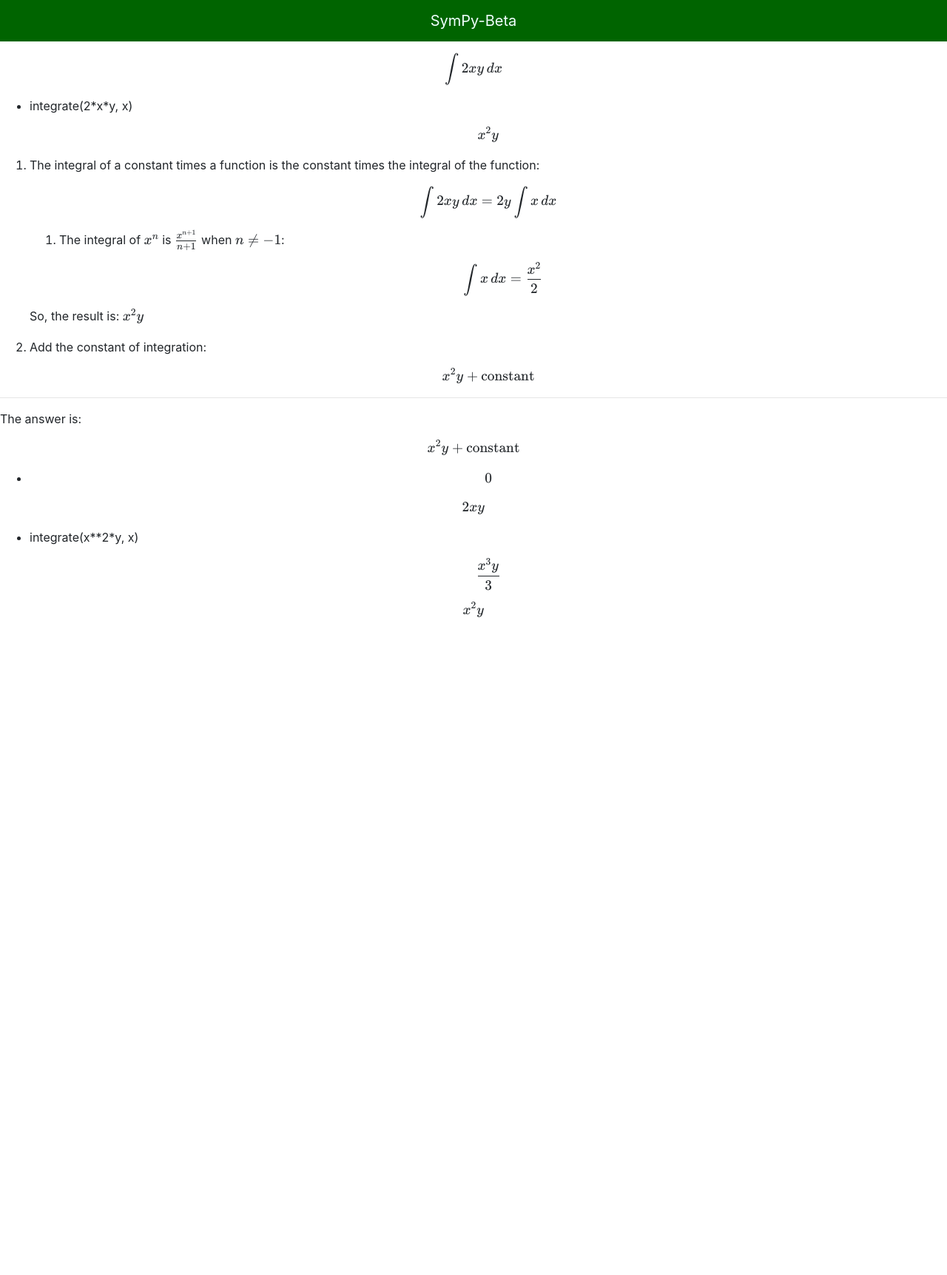
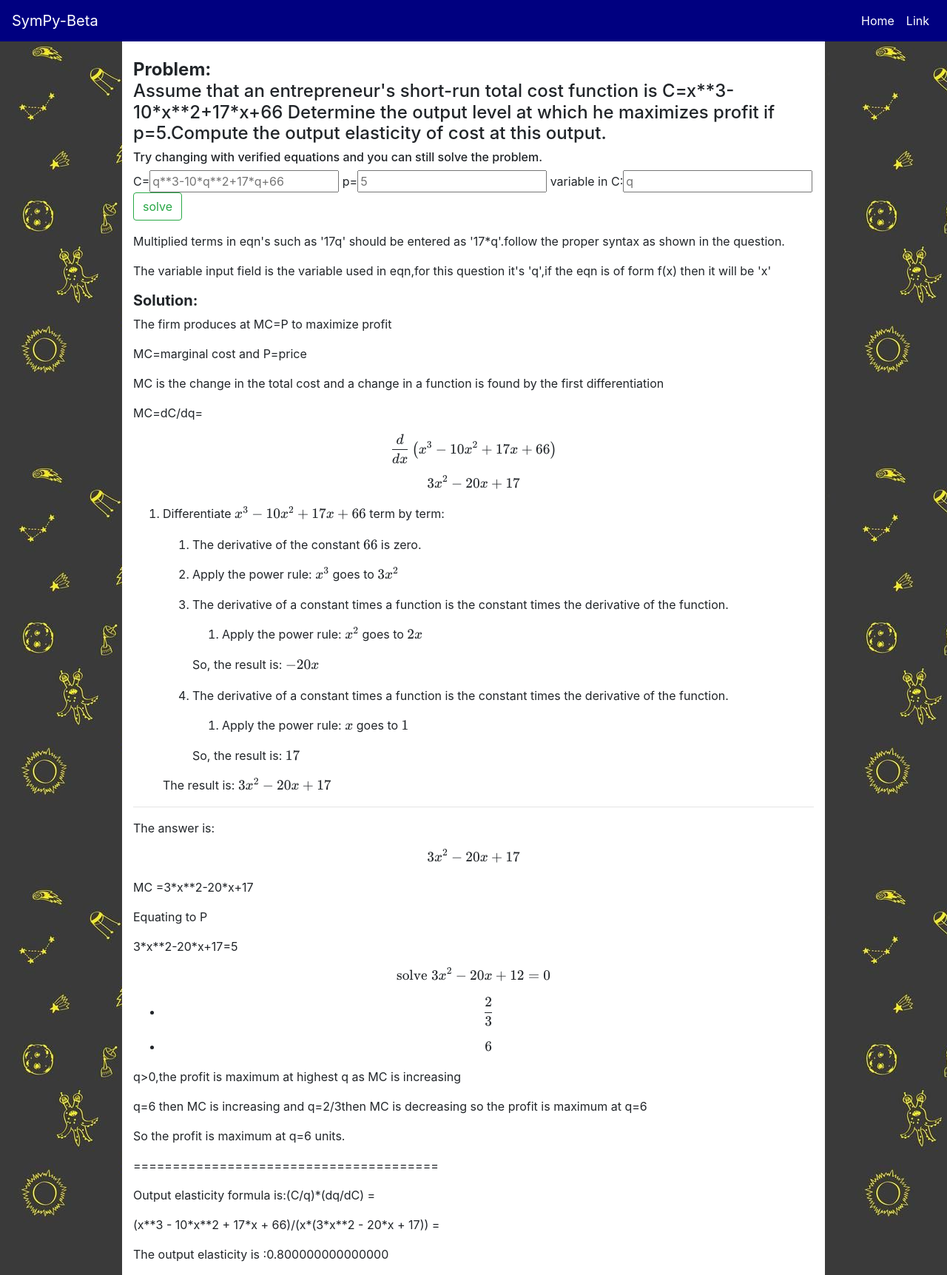
Before and after one commit to srinivaspavan9/katex-rendering-matheqs, a Flask app: template templates/index.html in a window 1280 px wide. Shown: the whole page at 74% size. Before the commit the page ends 834 px from the top, so only its background shows below. Run offline with Flask 2, Linux system fonts and the light colour scheme; the template is opened without the code that fills it, so the values that code supplies are empty; some libraries are stand-ins or nearby versions.

Commit message:
The second problem

```diff
--- a/app.py
+++ b/app.py
@@ -1,42 +1,177 @@
-from flask import Flask,render_template
+from flask import Flask,render_template,request
+from sympy.solvers import solve
+from sympy import Symbol
+from sympy import simplify
 import urllib.request,json
 app=Flask(__name__)
 
 @app.route('/')
-@app.route('/index')
+@app.route('/index',methods=['POST','GET'])
 def index():
-    file=open("templates/index.html",'w')
-    s='''<!doctype html>
-<html lang="en">
-  <head>
-    <!-- Required meta tags -->
-    <meta charset="utf-8">
-    <meta name="viewport" content="width=device-width, initial-scale=1, shrink-to-fit=no">
-    <!-- Bootstrap CSS -->
-    <link rel="stylesheet" href="https://stackpath.bootstrapcdn.com/bootstrap/4.3.1/css/bootstrap.min.css" integrity="sha384-ggOyR0iXCbMQv3Xipma34MD+dH/1fQ784/j6cY/iJTQUOhcWr7x9JvoRxT2MZw1T" crossorigin="anonymous">
-  <link rel="stylesheet" href="https://cdn.jsdelivr.net/npm/katex@0.11.1/dist/katex.min.css" integrity="sha384-zB1R0rpPzHqg7Kpt0Aljp8JPLqbXI3bhnPWROx27a9N0Ll6ZP/+DiW/UqRcLbRjq" crossorigin="anonymous">
-    <title>Sympy-Beta</title>
-    <script src="https://ajax.googleapis.com/ajax/libs/jquery/3.5.1/jquery.min.js"></script>
-    </head>
-    <body>
-    <nav class="navbar navbar-light" style="background-color: #006400;">
-        <a class="navbar-brand" style="color:azure;margin:auto;">SymPy-Beta</a>
-    </nav>
-    <script src="https://cdn.jsdelivr.net/npm/katex@0.11.1/dist/katex.min.js" integrity="sha384-y23I5Q6l+B6vatafAwxRu/0oK/79VlbSz7Q9aiSZUvyWYIYsd+qj+o24G5ZU2zJz" crossorigin="anonymous"></script>
-    <script defer src="https://cdn.jsdelivr.net/npm/katex@0.11.1/dist/contrib/mathtex-script-type.min.js" integrity="sha384-LJ2FmexL77rmGm6SIpxq7y+XA6bkLzGZEgCywzKOZG/ws4va9fUVu2neMjvc3zdv" crossorigin="anonymous"></script>'''
-    url="http://ravigitte.pythonanywhere.com/solve/?exp=integrate(2*x%20+%20y,x)"
-    res=urllib.request.urlopen(url)
-    data=json.loads(res.read())
-    for i in range(len(data)):
-        if(i!=3):
-            s=s+data[i]['output']
-    s=s+'''<script src="https://cdnjs.cloudflare.com/ajax/libs/popper.js/1.14.7/umd/popper.min.js" integrity="sha384-UO2eT0CpHqdSJQ6hJty5KVphtPhzWj9WO1clHTMGa3JDZwrnQq4sF86dIHNDz0W1" crossorigin="anonymous"></script>
-    <script src="https://stackpath.bootstrapcdn.com/bootstrap/4.3.1/js/bootstrap.min.js" integrity="sha384-JjSmVgyd0p3pXB1rRibZUAYoIIy6OrQ6VrjIEaFf/nJGzIxFDsf4x0xIM+B07jRM" crossorigin="anonymous"></script>
-  </body>
-</html>'''
-    file.write(s)
-    file.close()
-    return render_template('index.html')
+    if request.method=='POST':
+        ceq=request.form.get('ceq')
+        pvar=request.form.get('pvar')
+        qvar=request.form.get('qvar')
+        file=open("templates/index.html",'w')
+        s='''{% extends 'base.html' %}
+        {% block body %}</br>
+        <h4><b>Problem:</b> </br>Assume that an entrepreneur's
+        short-run total cost function is C='''+ceq+'''
+        Determine the output level at which he maximizes profit if p='''+pvar+'''.Compute the
+        output elasticity of cost at this output.</h4>
+        <h6>Try changing with verified equations and you can still solve the problem.</h6>
+        <form action="/index" method="POST">
+        <p>C=<input type="text" name="ceq" placeholder="q**3-10*q**2+17*q+66"> p=<input
+        type="text" name="pvar" placeholder="5"> variable in C:<input type="text" name="qvar" placeholder="q">  <input type="submit" class="btn btn-outline-success" value="solve"></p>
+        </form>
+        <p>Multiplied terms in eqn's such as '17q' should be entered as '17*q'.follow the  proper syntax as shown in the question.</p>
+        <p>The variable input field is the variable used in eqn,for this question it's 'q',if the eqn is of form f(x) then it will be 'x'</p>
+        <h5><b>Solution:</b></h5>
+        <p>The firm produces at MC=P to maximize profit</p>
+        <p>MC=marginal cost and P=price</p>
+        <p>MC is the change in the total cost and a change in a
+        function is found by the first differentiation</p>
+        <p>MC=dC/dq=</p>
+        '''
+        ceq=ceq.replace(' ','')
+        tempeq=ceq
+        ceq=ceq.replace('+',"%2B")
+        url="http://ravigitte.pythonanywhere.com/solve/?exp=diff("+ceq+","+qvar+")"
+        res=urllib.request.urlopen(url)
+        data=json.loads(res.read())
+        eq=None
+        for i in range(3):
+            if('output' in data[i]):
+                s=s+data[i]['output']
+            if(i==1 and 'value' in data[i]):
+                eq=data[i]['value']
+        eq=eq.replace(' ','')
+        tempeq2=eq
+        q=Symbol(qvar,real=True)
+        roots=solve(simplify(eq+"-"+"("+pvar+")"))
+        s=s+"<p>MC ="+eq+"</p>"
+        s=s+"<p>Equating to P</p>"
+        s=s+"<p>"+eq+"="+pvar+"</p>"
+        eq=eq.replace('+','%2B')
+        eq=eq+"-"+"("+pvar+")"
+        url2="http://ravigitte.pythonanywhere.com/solve/?exp=solve("+eq+")"
+        res2=urllib.request.urlopen(url2)
+        data2=json.loads(res2.read())
+        for i in range(len(data2)):
+            if('output' in data2[i]):
+                s=s+data2[i]['output']
+        flag=True
+        for i in roots:
+            if(i.is_real):
+                flag=True
+            else:
+                flag=False
+        if(flag==True):
+            s=s+"<p>q>0,the profit is maximum at highest q as MC is increasing</p>"
+            s=s+"<p>q="+str(max(roots))+" then MC is increasing and q="+str(min(roots))+"then MC is decreasing so the profit is maximum at q="+str(max(roots))+"</p>"
+            s=s+"<p>So the profit is maximum at q="+str(max(roots))+" units.</p>"
+            s=s+"<p>=======================================</p>"
+            s=s+"<p>Output elasticity formula is:(C/q)*(dq/dC) =</p>"
+            # expr=simplify("("+tempeq+"/"+qvar+")*("+"1/"+tempeq2+")")
+            try:
+                expr1=simplify(tempeq)
+                expr2=simplify(qvar)
+                expr3=simplify(tempeq2)
+            except:
+                s=s+"<h1 style='color:red'>Either the equation you entered is not following proper syntax or is invalid</h1>"
+                s=s+"<h2 style='color:red'>Please try again</h2>"
+                s=s+"{%endblock%}"
+                file.write(s)
+                file.close()
+                return render_template('index.html')
+            m=max(roots)
+            m=m.evalf()
+            print(m)
+            expr1=expr1.subs(q,float(m))
+            expr2=expr2.subs(q,float(m))
+            expr3=expr3.subs(q,float(m))
+            expr4=simplify((expr1/expr2)*(1/expr3))
+            show=simplify((expr1/expr2)*(1/expr3))
+            ans=expr4.subs(qvar,float(m))
+            print(ans)
+            # ans2=expr4.subs(q,float(m))
+            # expr=expr.subs(q,max(roots))
+            s=s+"<p> "+str(show)+" = </p>"
+            s=s+"<p> The output elasticity is :"+str(ans)+"</p>"
+            # s=s+"<h2> = "++"</h2>"
+            s=s+'''{%endblock%}'''
+            file.write(s)
+            file.close()
+            return render_template('index.html')
+        else:
+            s=s+"<h3>The equation :"+tempeq2+" has complex roots</h3>"
+            s=s+"<h3>The given equation is unverified/not suitable.</h3>{%endblock%}"
+            file.write(s)
+            file.close()
+            return render_template('index.html')
+
+    else:
+        file=open("templates/index.html",'w')
+        s='''{% extends 'base.html' %}
+        {% block body %}</br>
+        <h4><b>Problem:</b> </br>Assume that an entrepreneur's
+        short-run total cost function is C=q**3-10*q**2+17*q+66
+        Determine the output level at which he maximizes profit if p=5.Compute the
+        output elasticity of cost at this output.</h4>
+        <h6>Try changing with verified equations and you can still solve the problem.</h6>
+        <form action="/index" method="POST">
+        <p>C=<input type="text" name="ceq" placeholder="q**3-10*q**2+17*q+66"> p=<input
+        type="text" name="pvar" placeholder="5"> variable in C:<input type="text" name="qvar" placeholder="q">  <input type="submit" class="btn btn-outline-success" value="solve"></p>
+        </form>
+        <p>Multiplied terms in eqn's such as '17q' should be entered as '17*q'.follow the  proper syntax as shown in the question.</p>
+        <p>The variable input field is the variable used in eqn,for this question it's 'q',if the eqn is of form f(x) then it will be 'x'</p>
+        <h5><b>Solution:</b></h5>
+        <p>The firm produces at MC=P to maximize profit</p>
+        <p>MC=marginal cost and P=price</p>
+        <p>MC is the change in the total cost and a change in a
+        function is found by the first differentiation</p>
+        <p>MC=dC/dq=</p>
+        '''
+        url="http://ravigitte.pythonanywhere.com/solve/?exp=diff(q**3-10q**2%2B17q%2B66,q)"
+        res=urllib.request.urlopen(url)
+        data=json.loads(res.read())
+        eq=None
+        for i in range(3):
+            if('output' in data[i]):
+                s=s+data[i]['output']
+            if(i==1 and 'value' in data[i]):
+                eq=data[i]['value']
+        eq=eq.replace(' ','')
+        q=Symbol('q')
+        roots=solve(eq+"-5")
+        s=s+"<p>MC ="+eq+"</p>"
+        s=s+"<p>Equating to P</p>"
+        s=s+"<p>"+eq+"=5</p>"
+        eq=eq.replace('+','%2B')
+        eq=eq+"-"+"5"
+        url2="http://ravigitte.pythonanywhere.com/solve/?exp=solve("+eq+")"
+        res2=urllib.request.urlopen(url2)
+        data2=json.loads(res2.read())
+        for i in range(len(data2)):
+            if('output' in data2[i]):
+                s=s+data2[i]['output']
+        s=s+"<p>q>0,the profit is maximum at highest q as MC is increasing</p>"
+        s=s+"<p>q="+str(max(roots))+" then MC is increasing and q="+str(min(roots))+"then MC is decreasing so the profit is maximum at q=6</p>"
+        s=s+"<p>So the profit is maximum at q=6 units.</p>"
+        s=s+"<p>=======================================</p>"
+        s=s+"<p>Output elasticity formula is:(C/q)*(dq/dC)=</p>"
+        s=s+"<p>((q**3-10q**2+17q+66)/q)*(1/3q**2-20q+17)</p>"
+        s=s+"<p>=24/6*1/5</p>"
+        s=s+"<p>=0.8</p>"
+        s=s+"<p>The output elasticity is 0.8</p>"
+        s=s+'''{%endblock%}'''
+        file.write(s)
+        file.close()
+        return render_template('index.html')
+
+@app.route('/base')
+def base():
+  return render_template('base.html')
 
 if __name__=='__main__':
     app.run(debug=True)
--- /dev/null
+++ b/templates/base.html
@@ -0,0 +1,60 @@
+<!doctype html>
+<html lang="en">
+  <head>
+    <!-- Required meta tags -->
+    <meta charset="utf-8">
+    <meta name="viewport" content="width=device-width, initial-scale=1, shrink-to-fit=no">
+
+    <!-- Bootstrap CSS -->
+    <link rel="stylesheet" href="https://stackpath.bootstrapcdn.com/bootstrap/4.5.0/css/bootstrap.min.css" integrity="sha384-9aIt2nRpC12Uk9gS9baDl411NQApFmC26EwAOH8WgZl5MYYxFfc+NcPb1dKGj7Sk" crossorigin="anonymous">
+    <link rel="stylesheet" href="https://cdn.jsdelivr.net/npm/katex@0.11.1/dist/katex.min.css" integrity="sha384-zB1R0rpPzHqg7Kpt0Aljp8JPLqbXI3bhnPWROx27a9N0Ll6ZP/+DiW/UqRcLbRjq" crossorigin="anonymous">
+    <script src="https://ajax.googleapis.com/ajax/libs/jquery/3.5.1/jquery.min.js"></script>
+    <title>Base</title>
+  </head>
+  <body style="background-image: url(static/bgyellow.jpeg);background-repeat: repeat;">
+      <!-- Navbar starts here  -->
+      <nav class="navbar navbar-expand-lg navbar-light" style="background-color:#000080;">
+        <a class="navbar-brand" href="#" style="color:white;">SymPy-Beta</a>
+        <button class="navbar-toggler" type="button" data-toggle="collapse" data-target="#navbarSupportedContent" aria-controls="navbarSupportedContent" aria-expanded="false" aria-label="Toggle navigation">
+          <span class="navbar-toggler-icon"></span>
+        </button>
+
+        <div class="collapse navbar-collapse" id="navbarSupportedContent">
+          <ul class="navbar-nav ml-auto">
+            <li class="nav-item active">
+              <a class="nav-link" href="#" style="color:white;">Home <span class="sr-only">(current)</span></a>
+            </li>
+            <li class="nav-item">
+              <a class="nav-link" href="#" style="color:white;">Link</a>
+            </li>
+          </ul>
+        </div>
+      </nav>
+      <script src="https://cdn.jsdelivr.net/npm/katex@0.11.1/dist/katex.min.js" integrity="sha384-y23I5Q6l+B6vatafAwxRu/0oK/79VlbSz7Q9aiSZUvyWYIYsd+qj+o24G5ZU2zJz" crossorigin="anonymous"></script>
+      <script defer src="https://cdn.jsdelivr.net/npm/katex@0.11.1/dist/contrib/mathtex-script-type.min.js" integrity="sha384-LJ2FmexL77rmGm6SIpxq7y+XA6bkLzGZEgCywzKOZG/ws4va9fUVu2neMjvc3zdv" crossorigin="anonymous"></script>
+      <!-- Navbar ends here -->
+
+      <!-- Block Content starts here -->
+      <div class="container">
+        <div class="row">
+          <div class="col-sm-1">
+
+          </div>
+          <div class="col-sm-10" style="background-color:white;">
+            {%block body%}
+            {%endblock%}
+          </div>
+          <div class="col-sm-1">
+          </div>
+        </div>
+      </div>
+      <!-- Block Content Ends here -->
+    <!-- Optional JavaScript -->
+    <!-- jQuery first, then Popper.js, then Bootstrap JS -->
+    <script src="https://cdnjs.cloudflare.com/ajax/libs/popper.js/1.14.7/umd/popper.min.js" integrity="sha384-UO2eT0CpHqdSJQ6hJty5KVphtPhzWj9WO1clHTMGa3JDZwrnQq4sF86dIHNDz0W1" crossorigin="anonymous"></script>
+    <script src="https://stackpath.bootstrapcdn.com/bootstrap/4.3.1/js/bootstrap.min.js" integrity="sha384-JjSmVgyd0p3pXB1rRibZUAYoIIy6OrQ6VrjIEaFf/nJGzIxFDsf4x0xIM+B07jRM" crossorigin="anonymous"></script>
+    <!-- <script src="https://code.jquery.com/jquery-3.5.1.slim.min.js" integrity="sha384-DfXdz2htPH0lsSSs5nCTpuj/zy4C+OGpamoFVy38MVBnE+IbbVYUew+OrCXaRkfj" crossorigin="anonymous"></script> -->
+    <script src="https://cdn.jsdelivr.net/npm/popper.js@1.16.0/dist/umd/popper.min.js" integrity="sha384-Q6E9RHvbIyZFJoft+2mJbHaEWldlvI9IOYy5n3zV9zzTtmI3UksdQRVvoxMfooAo" crossorigin="anonymous"></script>
+    <script src="https://stackpath.bootstrapcdn.com/bootstrap/4.5.0/js/bootstrap.min.js" integrity="sha384-OgVRvuATP1z7JjHLkuOU7Xw704+h835Lr+6QL9UvYjZE3Ipu6Tp75j7Bh/kR0JKI" crossorigin="anonymous"></script>
+  </body>
+</html>
--- a/templates/index.html
+++ b/templates/index.html
@@ -1,56 +1,57 @@
-<!doctype html>
-<html lang="en">
-  <head>
-    <!-- Required meta tags -->
-    <meta charset="utf-8">
-    <meta name="viewport" content="width=device-width, initial-scale=1, shrink-to-fit=no">
-    <!-- Bootstrap CSS -->
-    <link rel="stylesheet" href="https://stackpath.bootstrapcdn.com/bootstrap/4.3.1/css/bootstrap.min.css" integrity="sha384-ggOyR0iXCbMQv3Xipma34MD+dH/1fQ784/j6cY/iJTQUOhcWr7x9JvoRxT2MZw1T" crossorigin="anonymous">
-  <link rel="stylesheet" href="https://cdn.jsdelivr.net/npm/katex@0.11.1/dist/katex.min.css" integrity="sha384-zB1R0rpPzHqg7Kpt0Aljp8JPLqbXI3bhnPWROx27a9N0Ll6ZP/+DiW/UqRcLbRjq" crossorigin="anonymous">
-    <title>Sympy-Beta</title>
-    <script src="https://ajax.googleapis.com/ajax/libs/jquery/3.5.1/jquery.min.js"></script>
-    </head>
-    <body>
-    <nav class="navbar navbar-light" style="background-color: #006400;">
-        <a class="navbar-brand" style="color:azure;margin:auto;">SymPy-Beta</a>
-    </nav>
-    <script src="https://cdn.jsdelivr.net/npm/katex@0.11.1/dist/katex.min.js" integrity="sha384-y23I5Q6l+B6vatafAwxRu/0oK/79VlbSz7Q9aiSZUvyWYIYsd+qj+o24G5ZU2zJz" crossorigin="anonymous"></script>
-    <script defer src="https://cdn.jsdelivr.net/npm/katex@0.11.1/dist/contrib/mathtex-script-type.min.js" integrity="sha384-LJ2FmexL77rmGm6SIpxq7y+XA6bkLzGZEgCywzKOZG/ws4va9fUVu2neMjvc3zdv" crossorigin="anonymous"></script><script type="math/tex; mode=display">\int 2 x y\, dx</script><ul>
+{% extends 'base.html' %}
+        {% block body %}</br>
+        <h4><b>Problem:</b> </br>Assume that an entrepreneur's
+        short-run total cost function is C=x**3-10*x**2+17*x+66
+        Determine the output level at which he maximizes profit if p=5.Compute the
+        output elasticity of cost at this output.</h4>
+        <h6>Try changing with verified equations and you can still solve the problem.</h6>
+        <form action="/index" method="POST">
+        <p>C=<input type="text" name="ceq" placeholder="q**3-10*q**2+17*q+66"> p=<input
+        type="text" name="pvar" placeholder="5"> variable in C:<input type="text" name="qvar" placeholder="q">  <input type="submit" class="btn btn-outline-success" value="solve"></p>
+        </form>
+        <p>Multiplied terms in eqn's such as '17q' should be entered as '17*q'.follow the  proper syntax as shown in the question.</p>
+        <p>The variable input field is the variable used in eqn,for this question it's 'q',if the eqn is of form f(x) then it will be 'x'</p>
+        <h5><b>Solution:</b></h5>
+        <p>The firm produces at MC=P to maximize profit</p>
+        <p>MC=marginal cost and P=price</p>
+        <p>MC is the change in the total cost and a change in a
+        function is found by the first differentiation</p>
+        <p>MC=dC/dq=</p>
+        <script type="math/tex; mode=display">\frac{d}{d x}\left(x^{3} - 10 x^{2} + 17 x + 66\right)</script><script type="math/tex; mode=display">3 x^{2} - 20 x + 17</script><div class="steps"><ol>
 <li>
-<div class="cell_input">
-integrate(2*x*y, x)
-</div>
-<script type="math/tex; mode=display">x^{2} y</script>
-</li>
-</ul><div class="steps"><ol>
-<li>
-    <p>The integral of a constant times a function is the constant times the integral of the function:</p>
-    <p><script type="math/tex; mode=display">\int 2 x y\, dx = 2 y \int x\, dx</script></p>
+    <p>Differentiate <script type="math/tex; mode=inline">x^{3} - 10 x^{2} + 17 x + 66</script> term by term:</p>
     <ol>
     <li>
-        <p>The integral of <script type="math/tex; mode=inline">x^{n}</script> is <script type="math/tex; mode=inline">\frac{x^{n + 1}}{n + 1}</script> when <script type="math/tex; mode=inline">n \neq -1</script>:</p>
-        <p><script type="math/tex; mode=display">\int x\, dx = \frac{x^{2}}{2}</script></p>
+        <p>The derivative of the constant <script type="math/tex; mode=inline">66</script> is zero.</p>
+    </li>
+    <li>
+        <p>Apply the power rule: <script type="math/tex; mode=inline">x^{3}</script> goes to <script type="math/tex; mode=inline">3 x^{2}</script></p>
+    </li>
+    <li>
+        <p>The derivative of a constant times a function is the constant times the derivative of the function.</p>
+        <ol>
+        <li>
+            <p>Apply the power rule: <script type="math/tex; mode=inline">x^{2}</script> goes to <script type="math/tex; mode=inline">2 x</script></p>
+        </li>
+        </ol>
+        <p>So, the result is: <script type="math/tex; mode=inline">- 20 x</script></p>
+    </li>
+    <li>
+        <p>The derivative of a constant times a function is the constant times the derivative of the function.</p>
+        <ol>
+        <li>
+            <p>Apply the power rule: <script type="math/tex; mode=inline">x</script> goes to <script type="math/tex; mode=inline">1</script></p>
+        </li>
+        </ol>
+        <p>So, the result is: <script type="math/tex; mode=inline">17</script></p>
     </li>
     </ol>
-    <p>So, the result is: <script type="math/tex; mode=inline">x^{2} y</script></p>
-</li>
-<li>
-    <p>Add the constant of integration:</p>
-    <p><script type="math/tex; mode=display">x^{2} y+ \mathrm{constant}</script></p>
+    <p>The result is: <script type="math/tex; mode=inline">3 x^{2} - 20 x + 17</script></p>
 </li>
 </ol>
 <hr/>
     <p>The answer is:</p>
-    <p><script type="math/tex; mode=display">x^{2} y+ \mathrm{constant}</script></p></div><ul>
-<li><script type="math/tex; mode=display">0</script></li>
-</ul><script type="math/tex; mode=display">2 x y</script><ul>
-<li>
-<div class="cell_input">
-integrate(x**2*y, x)
-</div>
-<script type="math/tex; mode=display">\frac{x^{3} y}{3}</script>
-</li>
-</ul><script type="math/tex; mode=display">x^{2} y</script><script src="https://cdnjs.cloudflare.com/ajax/libs/popper.js/1.14.7/umd/popper.min.js" integrity="sha384-UO2eT0CpHqdSJQ6hJty5KVphtPhzWj9WO1clHTMGa3JDZwrnQq4sF86dIHNDz0W1" crossorigin="anonymous"></script>
-    <script src="https://stackpath.bootstrapcdn.com/bootstrap/4.3.1/js/bootstrap.min.js" integrity="sha384-JjSmVgyd0p3pXB1rRibZUAYoIIy6OrQ6VrjIEaFf/nJGzIxFDsf4x0xIM+B07jRM" crossorigin="anonymous"></script>
-  </body>
-</html>
+    <p><script type="math/tex; mode=display">3 x^{2} - 20 x + 17</script></p></div><p>MC =3*x**2-20*x+17</p><p>Equating to P</p><p>3*x**2-20*x+17=5</p><script type="math/tex; mode=display">\mathrm{solve}\;3 x^{2} - 20 x + 12=0</script><ul>
+<li><script type="math/tex; mode=display" data-numeric="true" data-output-repr="2/3" data-approximation="0.666666666666667">\frac{2}{3}</script></li>
+<li><script type="math/tex; mode=display">6</script></li>
+</ul><p>q>0,the profit is maximum at highest q as MC is increasing</p><p>q=6 then MC is increasing and q=2/3then MC is decreasing so the profit is maximum at q=6</p><p>So the profit is maximum at q=6 units.</p><p>=======================================</p><p>Output elasticity formula is:(C/q)*(dq/dC) =</p><p> (x**3 - 10*x**2 + 17*x + 66)/(x*(3*x**2 - 20*x + 17)) = </p><p> The output elasticity is :0.800000000000000</p>{%endblock%}
```
Also changed, not shown: static/bgyellow.jpeg (added).
